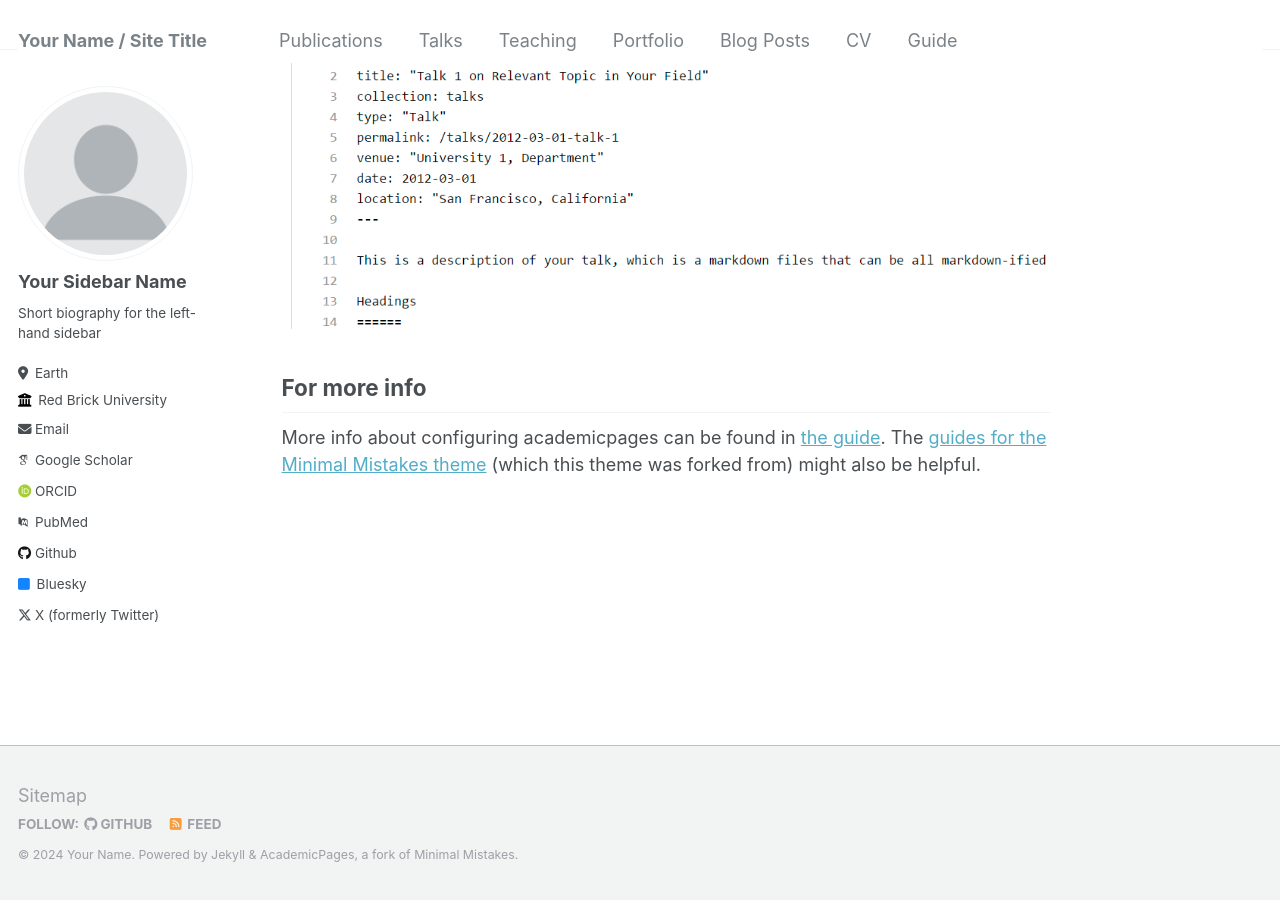
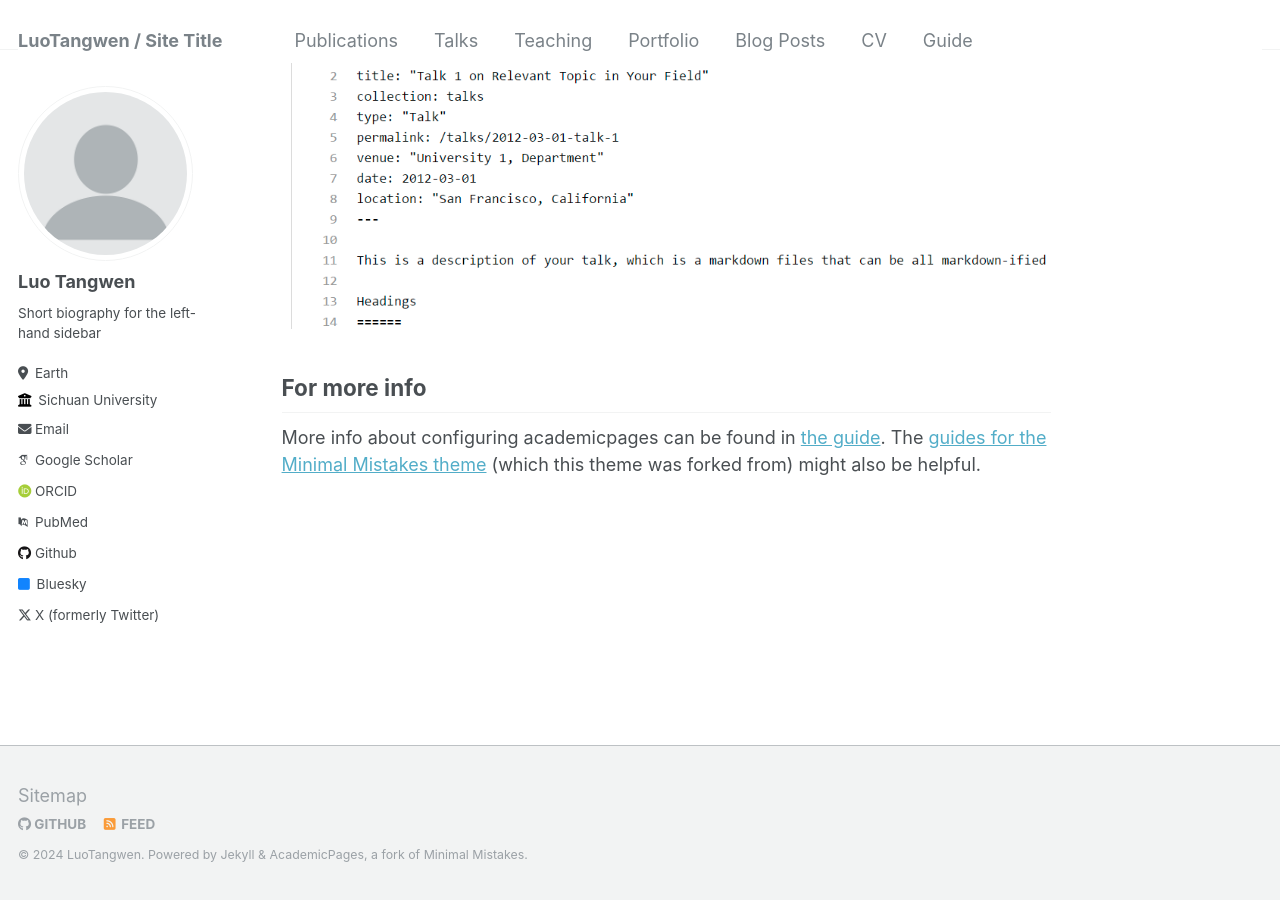
Before and after one commit to 1943055307/Introduction, a Jekyll site: the page built from _pages/about.md, in a window 1280 px wide and 900 px high, scrolled down 2640 px. Built offline with Jekyll 4.4.1, drawn with Linux system fonts in a browser that asks for light colours; some web fonts are replaced.

Commit message:
Update _config.yml

```diff
--- a/_config.yml
+++ b/_config.yml
@@ -7,10 +7,10 @@
 # server process.
 
 # Basic Site Settings
-locale                   : "en-US"
-title                    : "Your Name / Site Title"
+locale                   : "zh-CN"
+title                    : "LuoTangwen / Site Title"
 title_separator          : "-"
-name                     : &name "Your Name"
+name                     : &name "LuoTangwen"
 description              : &description "personal description"
 url                      : https://academicpages.github.io # the base hostname & protocol for your site e.g. "https://mmistakes.github.io"
 baseurl                  : "" # the subpath of your site, e.g. "/blog"
@@ -22,11 +22,11 @@ repository               : "academicpages/academicpages.github.io"
 author:
   # Biographic information
   avatar           : "profile.png"
-  name             : "Your Sidebar Name"
+  name             : "Luo Tangwen"
   pronouns         : # example: "she/her"
   bio              : "Short biography for the left-hand sidebar"
   location         : "Earth"
-  employer         : "Red Brick University"
+  employer         : "Sichuan University"
   uri              : # URL
   email            : "none@example.org"
 
```
